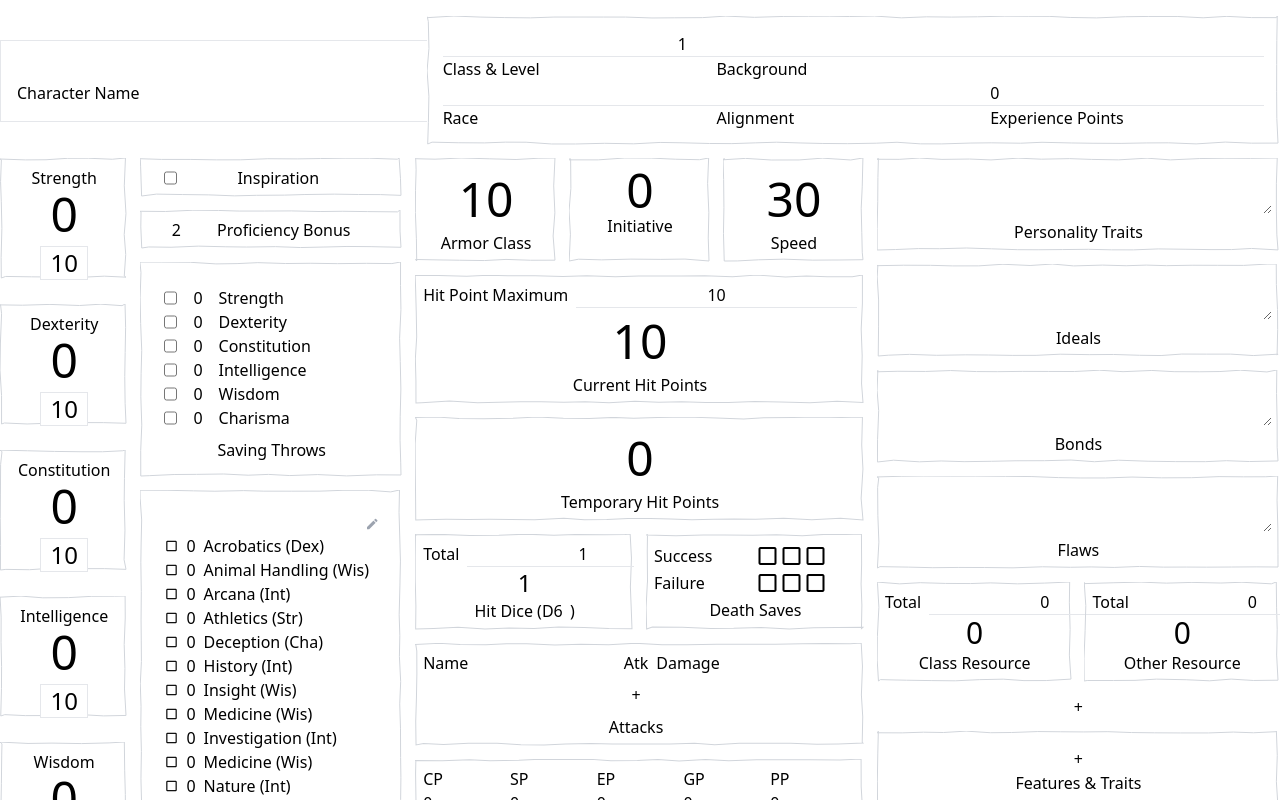
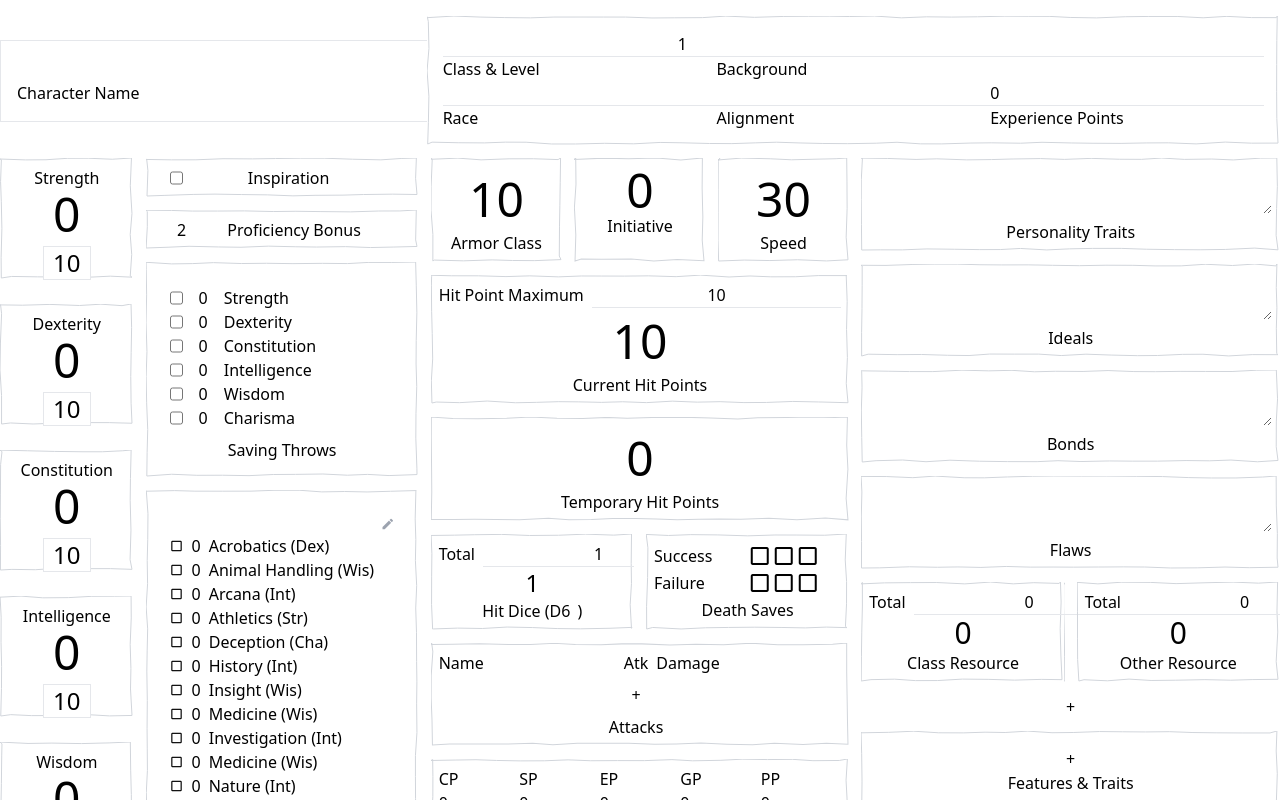
Before and after one commit to RedHatter/TaleSpire-Character-Sheets, a Svelte app: page / in a window 1280 px wide. Shown: the top 800 px of the page. Built offline with nearby package versions, Linux system fonts and the light colour scheme.

Commit message:
Place by grid area

```diff
--- a/src/DnD5e/Attacks.svelte
+++ b/src/DnD5e/Attacks.svelte
@@ -67,7 +67,7 @@
   </Dialog>
 {/if}
 
-<Container class="mb-3">
+<Container area="atk">
   <div class="grid gap-2 relative">
     <span>Name</span><span>Atk</span><span>Damage</span><span />
     {#each $data.attacks as attack, i}
--- a/src/DnD5e/Equipment.svelte
+++ b/src/DnD5e/Equipment.svelte
@@ -64,7 +64,7 @@
   </Dialog>
 {/if}
 
-<Container class="mb-3">
+<Container area="inv">
   <div class="grid grid-cols-5">
     <label>CP <input class="w-full" type="number" bind:value={copper} on:blur={resetCoin} /></label>
     <label>SP <input class="w-full" type="number" bind:value={silver} on:blur={resetCoin} /></label>
--- a/src/DnD5e/Sheet.svelte
+++ b/src/DnD5e/Sheet.svelte
@@ -49,8 +49,8 @@
     </label>
   </Container>
 </div>
-<div class="flex">
-  <div class="pr-1.5 flex flex-1 flex-wrap">
+<div class="grid grid-cols-3 gap-3">
+  <div class="flex flex-wrap">
     <div class="pr-1.5 w-1/3">
       {#each Object.entries($derived.abilityScores) as [type, ability]}
         <Container class="mb-6">
@@ -104,25 +104,23 @@
     <Tools />
     <OtherProficiencies />
   </div>
-  <div class="px-1.5 flex-1">
-    <div class="flex">
-      <Container class="flex-1 mb-3">
+  <div class="second">
+    <Container area="ac">
       <label class="block text-center">
         <input class="w-full text-center text-5xl" type="number" bind:value={$data.armorClass} /> Armor Class
       </label>
     </Container>
-      <Container class="flex-1 mx-3 mb-3 py-2 text-center">
+    <Container class="py-2 text-center" area="in">
       <div class="w-full text-5xl">{$derived.abilityScores[AbilityType.DEX].modifier}</div>
       Initiative
     </Container>
-      <Container class="flex-1 mb-3">
+    <Container area="speed">
       <label class="block text-center">
         <input class="w-full text-center text-5xl" type="number" bind:value={$data.speed} /> Speed
       </label>
     </Container>
-    </div>
 
-    <Container class="flex flex-col mb-3 w-full text-center">
+    <Container class="flex flex-col w-full text-center" area="hp">
       <label class="flex w-full">
         Hit Point Maximum
         <input class="flex-grow ml-2 border-b border-gray-200 text-center" type="number" bind:value={$data.hp.max} />
@@ -133,15 +131,14 @@
       </label>
     </Container>
 
-    <Container class="mb-3">
+    <Container area="tmp">
       <label class="block w-full text-center">
         <input class="w-full text-center text-5xl" type="number" bind:value={$data.hp.temp} />
         Temporary Hit Points
       </label>
     </Container>
 
-    <div class="flex mb-3">
-      <Container class="mr-1.5 overflow-hidden flex-1 text-center">
+    <Container class="overflow-hidden text-center" area="hit">
       <label class="flex">
         Total
         <input
@@ -157,7 +154,7 @@
         {/each}
       </select>)
     </Container>
-      <Container class="ml-1.5 flex overflow-hidden flex-1 flex-col justify-around px-2">
+    <Container class="flex overflow-hidden flex-col justify-around px-2" area="ds">
       <span class="flex" on:click={e => ($data.deathSaves.success = ($data.deathSaves.success + 1) % 4)}>
         <span class="w-1/2">Success</span>
         <span class="material-icons pointer-events-none">
@@ -184,12 +181,11 @@
       </span>
       <span class="text-center">Death Saves</span>
     </Container>
-    </div>
 
     <Attacks />
     <Equipment />
   </div>
-  <div class="pl-1.5 flex-1">
+  <div>
     <Container class="mb-3">
       <textarea class="w-full" bind:value={$data.traits} />
       <div class="text-center">Personality Traits</div>
@@ -210,3 +206,19 @@
     <Features />
   </div>
 </div>
+
+<style>
+  .second {
+    @apply grid gap-3;
+    justify-content: start;
+    grid-template-columns: repeat(6, 1fr);
+    grid-template-rows: repeat(6, max-content);
+    grid-template-areas:
+      'ac ac in in speed speed'
+      'hp hp hp hp hp hp'
+      'tmp tmp tmp tmp tmp tmp'
+      'hit hit hit ds ds ds'
+      'atk atk atk atk atk atk'
+      'inv inv inv inv inv inv';
+  }
+</style>
--- a/src/components/Container.svelte
+++ b/src/components/Container.svelte
@@ -3,8 +3,9 @@
 
   let clazz = ''
   export { clazz as class }
+  export let area
 </script>
 
-<div class="{clazz} p-2" use:handDrawn>
+<div class="{clazz} p-2" style={area !== undefined ? 'grid-area:' + area : undefined} use:handDrawn>
   <slot />
 </div>
```
Lines whose indentation alone changed are shown as unchanged.
